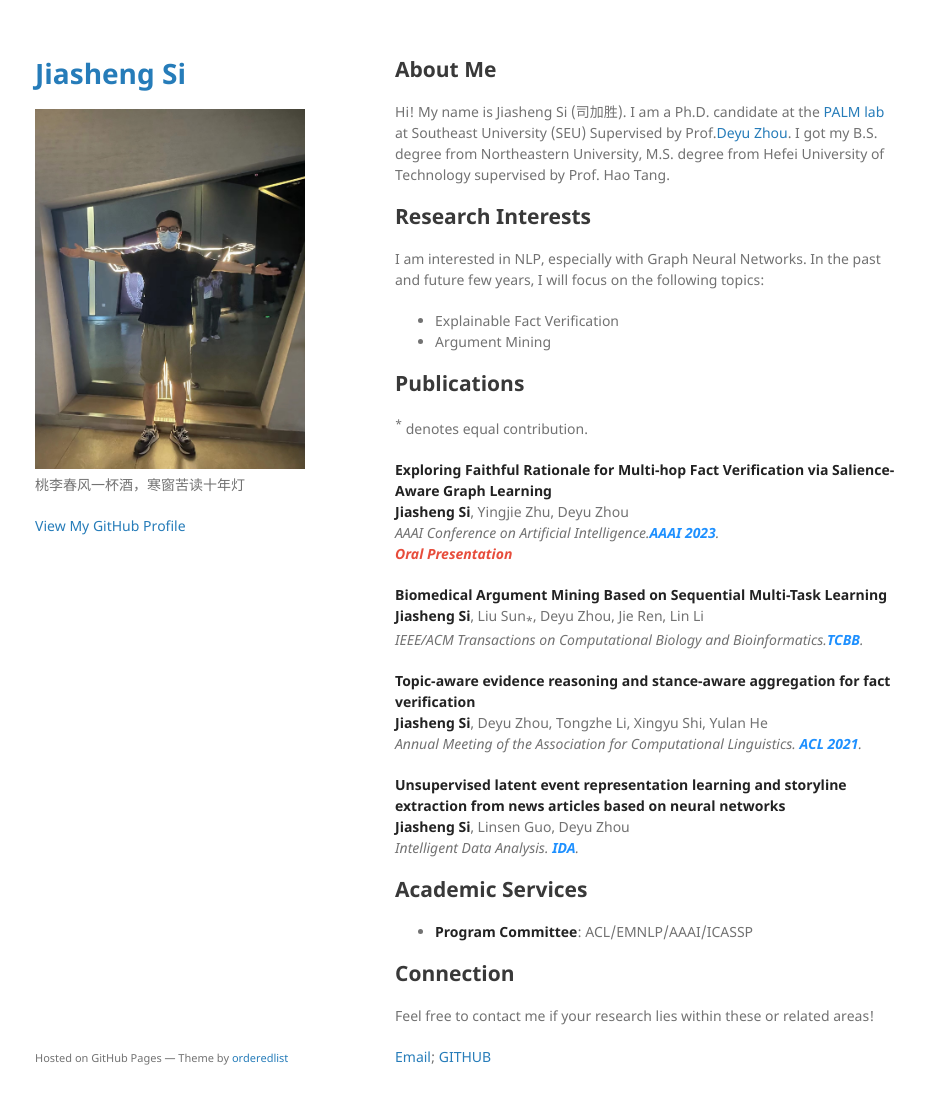
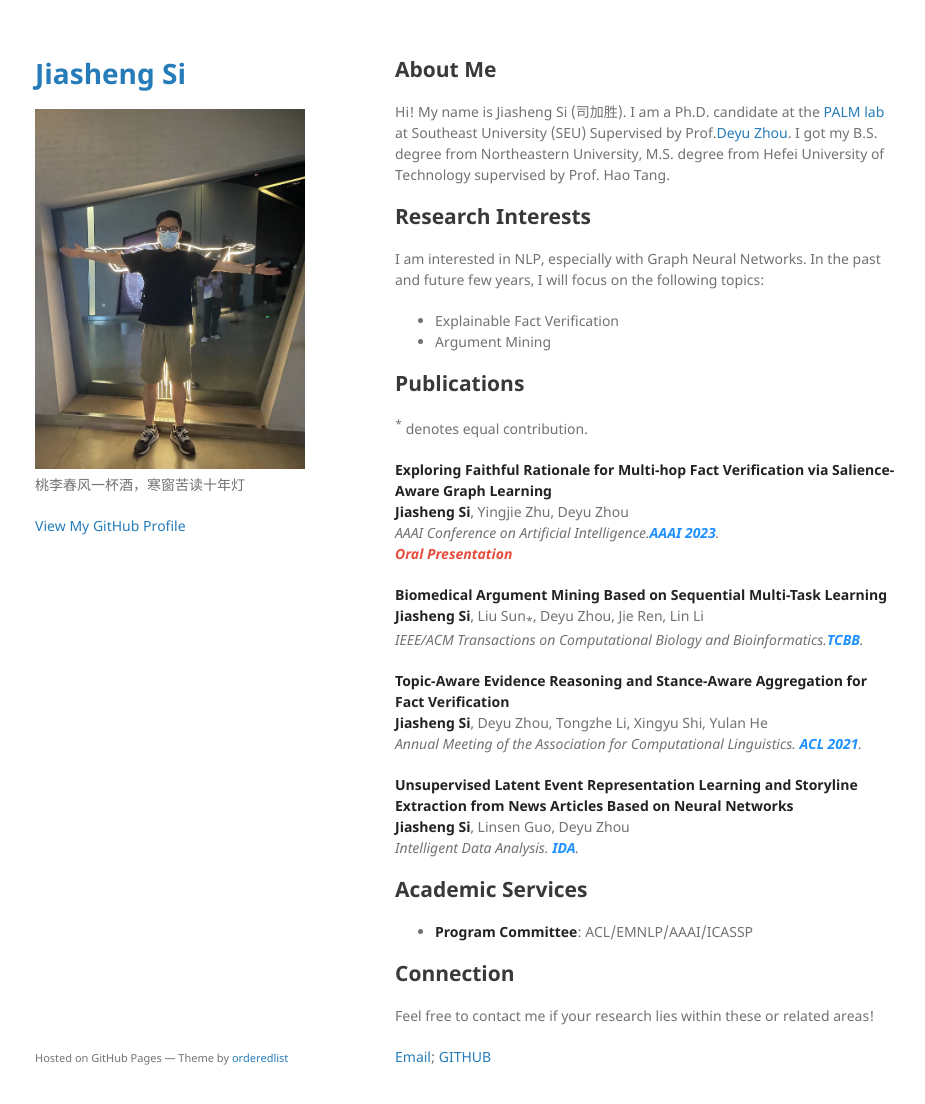
Before and after one commit to jasenchn/jasenchn.github.io, a Jekyll site: the page built from index.md, in a window 1280 px wide and 1137 px high. Shown: the top 1104 px of the window, without its empty margins (175-1100 px from the left). Built offline with Jekyll 4.4.1, drawn with Linux system fonts in a browser that asks for light colours; our own code applies the rules of GitHub Pages for plain Markdown files.

```diff
--- a/index.md
+++ b/index.md
@@ -45,7 +45,7 @@ I will focus on the following topics:
 
 [comment]: <> (ACL2021)
 <div class="paper">
-<p><strong>Topic-aware evidence reasoning and stance-aware aggregation for fact verification</strong>
+<p><strong>Topic-Aware Evidence Reasoning and Stance-Aware Aggregation for Fact Verification</strong>
 <br />
 <strong>Jiasheng Si</strong>, Deyu Zhou, Tongzhe Li, Xingyu Shi, Yulan He
 <br />
@@ -56,7 +56,7 @@ I will focus on the following topics:
 
 [comment]: <> (IDA2021)
 <div class="paper">
-<p><strong>Unsupervised latent event representation learning and storyline extraction from news articles based on neural networks</strong>
+<p><strong>Unsupervised Latent Event Representation Learning and Storyline Extraction from News Articles Based on Neural Networks</strong>
 <br />
 <strong>Jiasheng Si</strong>, Linsen Guo, Deyu Zhou
 <br />
```
